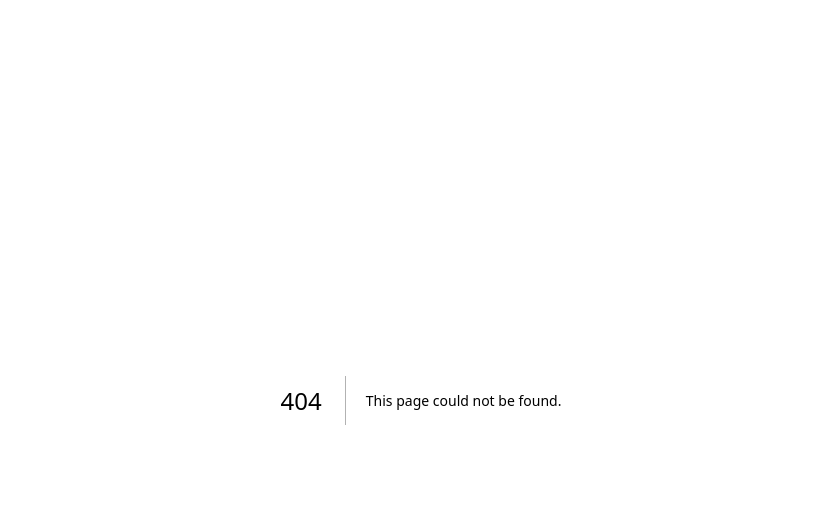
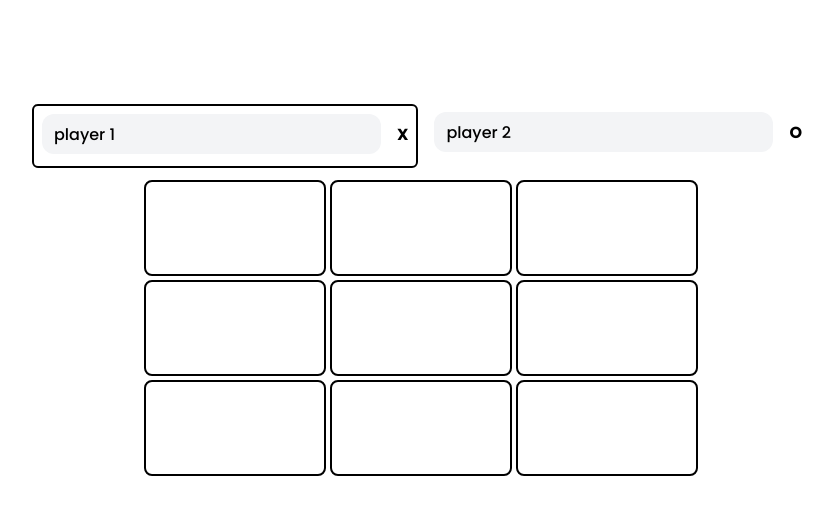
Before and after one commit to andreytr449/react-lab1, a Next.js app: page /tic-tac-toe in a window 1280 px wide. Before the commit this address had no page. Shown: the top 514 px of the page, without its empty margins (219-1052 px from the left). Built offline with nearby package versions, Linux system fonts and the light colour scheme.

Commit message:
Task 15 - Tic-Tac-Toe

```diff
--- /dev/null
+++ b/app/tic-tac-toe/page.tsx
@@ -0,0 +1,9 @@
+import GameBoard from "@/components/shared/tic-tac-toe/GameBoard";
+
+export default function Page(){
+    return (
+        <div className='flex justify-center'>
+            <GameBoard />
+        </div>
+    )
+}
--- /dev/null
+++ b/components/shared/tic-tac-toe/Game.tsx
@@ -0,0 +1,22 @@
+type Props = {
+    gameBoardValue:  (null | string)[][]
+    onCellClick: (row:number, col:number) => void
+}
+
+export default function Game({gameBoardValue, onCellClick}:Props){
+    return (
+        <div className='grid grid-cols-3 gap-1 my-3 px-28'>
+            {gameBoardValue.map((row, rowIndex) => (
+                row.map((cell, colIndex) => (
+                    <div
+                        key={`${rowIndex}-${colIndex}`}
+                        onClick={() => onCellClick(rowIndex, colIndex)}
+                        className='h-24 flex items-center justify-center border-2 border-black text-xl cursor-pointer rounded-lg'
+                    >
+                        {cell}
+                    </div>
+                ))
+            ))}
+        </div>
+    )
+}
--- /dev/null
+++ b/components/shared/tic-tac-toe/GameBoard.tsx
@@ -0,0 +1,73 @@
+'use client'
+
+import Player from "@/components/shared/tic-tac-toe/Player";
+import { useEffect, useState } from "react";
+import Game from "@/components/shared/tic-tac-toe/Game";
+
+const initialArray: (null | string)[][] = [
+    [null, null, null],
+    [null, null, null],
+    [null, null, null]
+]
+
+export default function GameBoard() {
+    const [gamePlace, setGamePlace] = useState<(null | string)[][]>([]);
+    const [currentPlayer, setCurrentPlayer] = useState<string>('X');
+
+    useEffect(() => {
+        setGamePlace(initialArray);
+    }, []);
+
+    const checkWinner = () => {
+        const lines = [
+            [gamePlace[0][0], gamePlace[0][1], gamePlace[0][2]],
+            [gamePlace[1][0], gamePlace[1][1], gamePlace[1][2]],
+            [gamePlace[2][0], gamePlace[2][1], gamePlace[2][2]],
+            [gamePlace[0][0], gamePlace[1][0], gamePlace[2][0]],
+            [gamePlace[0][1], gamePlace[1][1], gamePlace[2][1]],
+            [gamePlace[0][2], gamePlace[1][2], gamePlace[2][2]],
+            [gamePlace[0][0], gamePlace[1][1], gamePlace[2][2]],
+            [gamePlace[0][2], gamePlace[1][1], gamePlace[2][0]],
+        ];
+
+        for (const line of lines) {
+            if (line[0] && line[0] === line[1] && line[1] === line[2]) {
+                return line[0];
+            }
+        }
+        return null;
+    };
+
+    function handleClick(row: number, col: number) {
+        if (gamePlace[row][col] === null) {
+            const newGamePlace = gamePlace.map((r) => [...r])
+            newGamePlace[row][col] = currentPlayer
+            setGamePlace(newGamePlace)
+            const winner = checkWinner()
+
+            if (winner) {
+                alert(`Player ${winner} won!`);
+                setGamePlace(initialArray);
+            } else if (newGamePlace.flat().every(cell => cell !== null)) {
+                alert("Draw!")
+                setGamePlace(initialArray)
+            } else {
+                setCurrentPlayer(currentPlayer === 'X' ? 'O' : 'X')
+            }
+        }
+    }
+
+    return (
+        <div className="flex flex-col justify-center p-6 min-w-[550px] min-h-96 bg-white rounded-lg text-black mt-20">
+            <div className='flex justify-between gap-2'>
+                <Player isActive={currentPlayer === 'X'} symbol='X' defaultName='player 1' />
+                <Player isActive={currentPlayer === 'O'} symbol='O' defaultName='player 2' />
+            </div>
+            <div>
+                {gamePlace && (
+                    <Game gameBoardValue={gamePlace} onCellClick={handleClick} />
+                )}
+            </div>
+        </div>
+    );
+}
--- /dev/null
+++ b/components/shared/tic-tac-toe/Player.tsx
@@ -0,0 +1,25 @@
+'use client'
+
+import {useState} from "react";
+
+type Props = {
+    defaultName:string
+    symbol:string
+    isActive:boolean
+}
+
+export default function Player({defaultName, symbol, isActive }:Props) {
+    const [userName, setUserName] = useState<string>(defaultName)
+    return (
+        <div className={isActive ? 'border-2 border-black h-16  rounded-md': ''}>
+            <input
+                className='h-10 rounded-xl bg-gray-100 py-2 px-3 mx-2 mt-2'
+                value={userName}
+                onChange={(e) => setUserName(e.target.value)}
+            />
+            <span className='font-bold mx-2'>
+                {symbol}
+            </span>
+        </div>
+    )
+}
```
